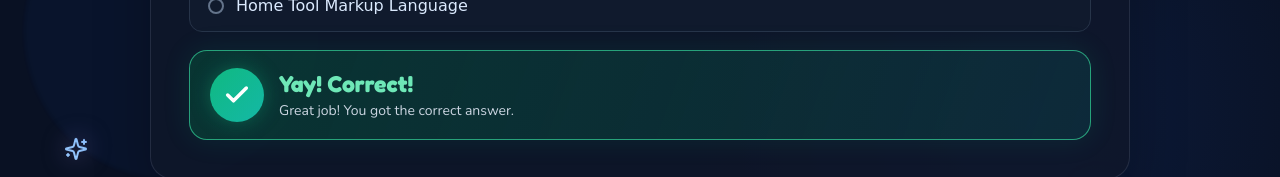
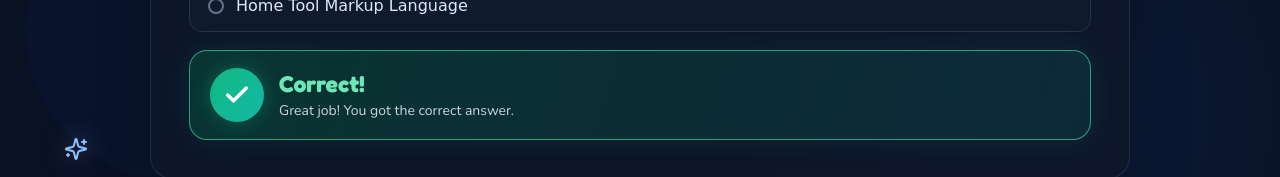
Before and after one commit to edmagineva3d/QuizApp_Edma, a React (Vite) app: page /quiz in a window 1280 px wide. Both pictures are taken after a click on the button "HyperText Markup Language". Shown: the part 537-714 px from the top of the page. Built offline with nearby package versions, Linux system fonts and the light colour scheme.

Commit message:
simplify answer feedback labels

```diff
--- a/src/components/QuestionCard.tsx
+++ b/src/components/QuestionCard.tsx
@@ -50,7 +50,7 @@ export default function QuestionCard({
           {isCorrect ? <Check size={28} strokeWidth={3} /> : <X size={28} strokeWidth={3} />}
         </div>
         <div className="feedback-copy">
-          <strong>{isCorrect ? 'Yay! Correct!' : 'Oops! Incorrect!'}</strong>
+          <strong>{isCorrect ? 'Correct!' : 'Incorrect!'}</strong>
           <span>
             {isCorrect
               ? 'Great job! You got the correct answer.'
```
